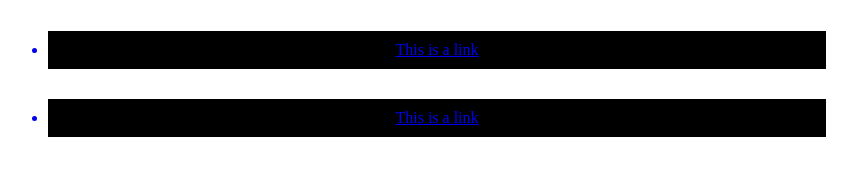
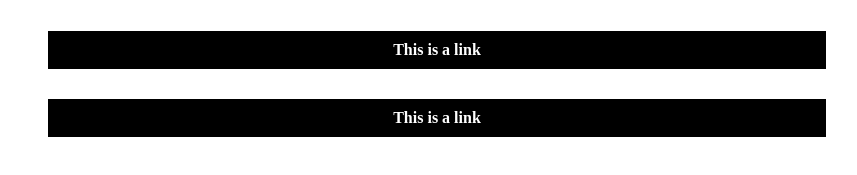
Before and after one commit to amandamtx/projeto-loja, a plain HTML site: page index.html in a window 1280 px wide. Shown: the part 161-336 px from the top of the page, without its empty margins (203-1060 px from the left). Drawn offline with Linux system fonts and the light colour scheme.

Commit message:
ajustes de codigo

```diff
--- a/index.html
+++ b/index.html
@@ -22,6 +22,10 @@ section div a{
      padding: 10px;
      width: 60%;
      text-align: center;
+     text-decoration: none;
+     color: white;
+     font-weight: bold;
+
 
 }
  </style>
```
